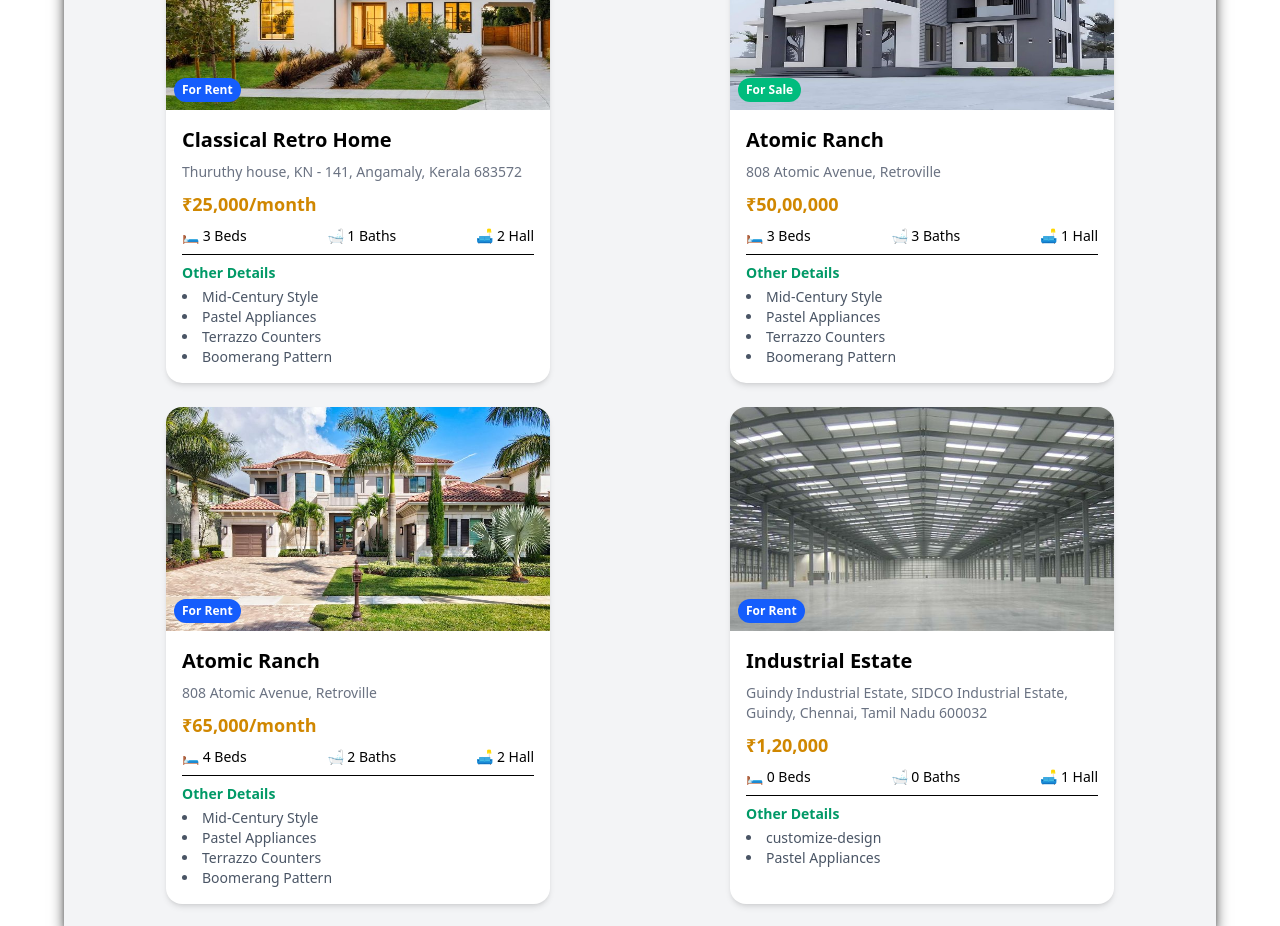
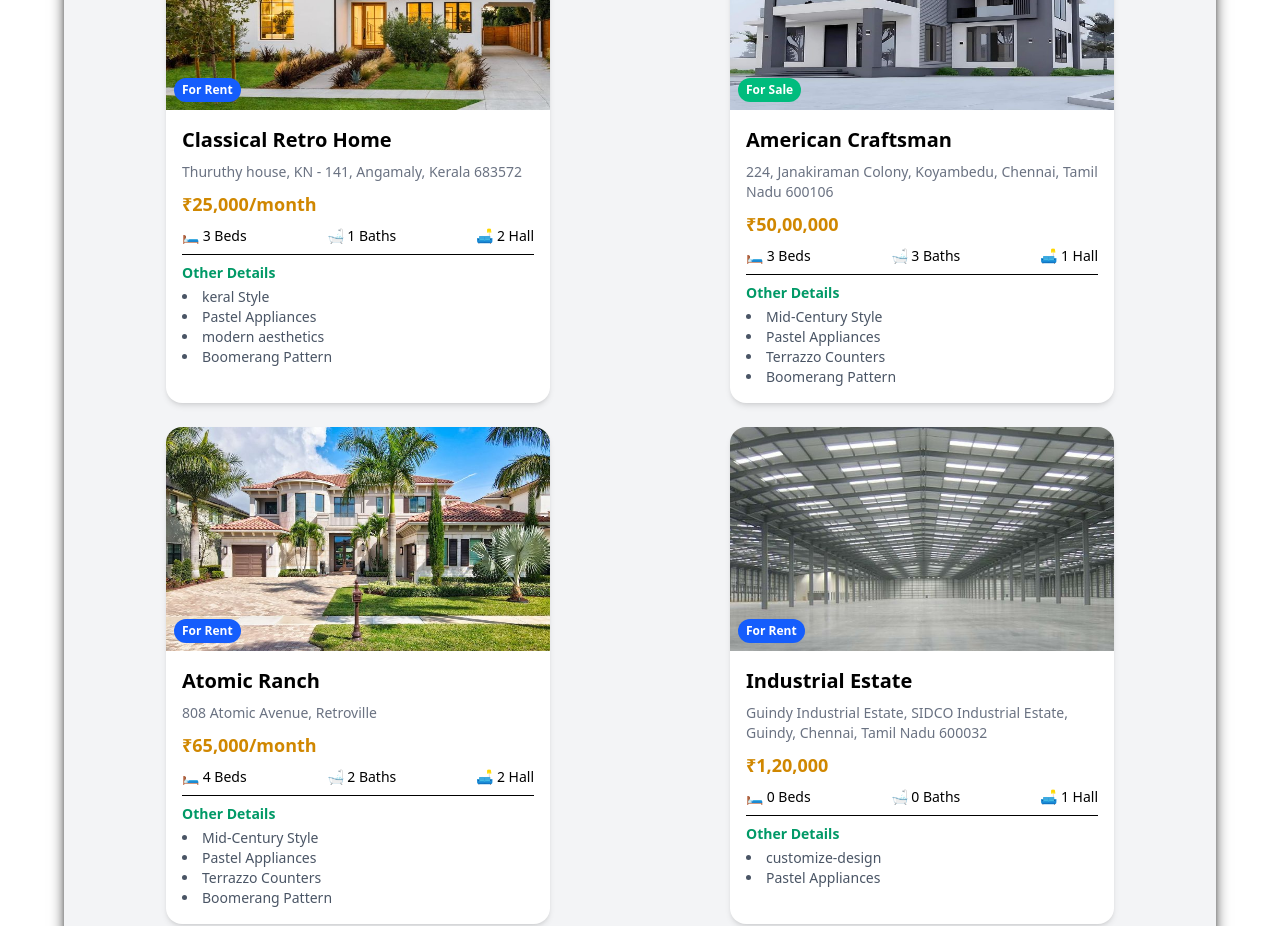
Before and after one commit to murugan9658/Real-Estate-Website, a React (Vite) app: page /property in a window 1280 px wide. Shown: the part 2160-3086 px from the top of the page. Built offline with nearby package versions, Linux system fonts and the light colour scheme.

Commit message:
products page update

```diff
--- a/src/data/Products.js
+++ b/src/data/Products.js
@@ -60,15 +60,15 @@ export const products = [
     beds: 3,
     baths: 1,
     hall: 2,
-    kitchen: ["Mid-Century Style", "Pastel Appliances", "Terrazzo Counters", "Boomerang Pattern"],
+    kitchen: ["keral Style", "Pastel Appliances", "modern aesthetics", "Boomerang Pattern"],
   },
 
   {
     id: 6,
     status: "For Sale",
      image:"/images/sale4.jpg",
-    title: "Atomic Ranch",
-    address: "808 Atomic Avenue, Retroville",
+    title: "American Craftsman",
+    address: "224, Janakiraman Colony, Koyambedu, Chennai, Tamil Nadu 600106",
     price: "₹50,00,000",
     beds: 3,
     baths: 3,
```
